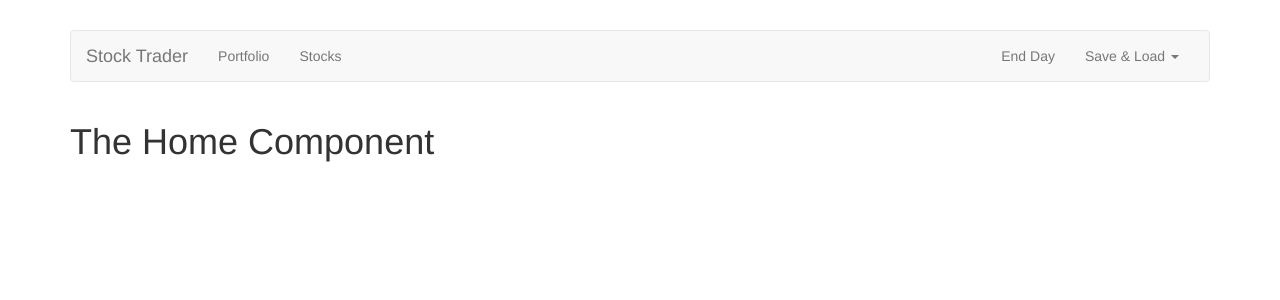
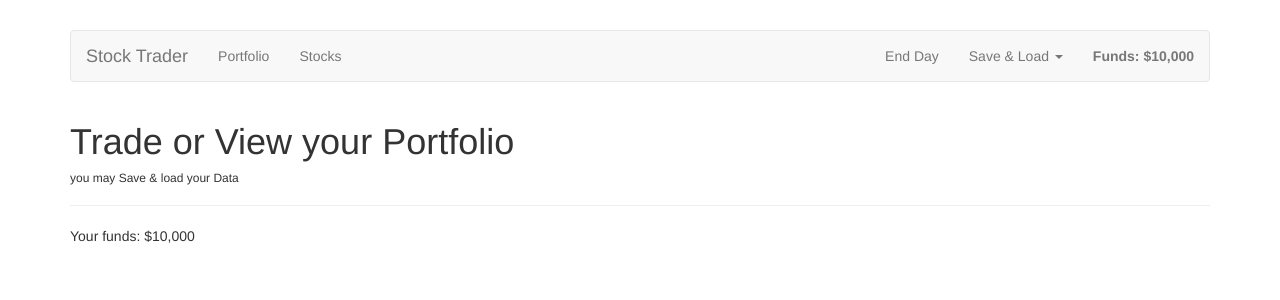
Before and after one commit to seinelet/udemy-vue-comp-1, a Vue app: page / in a window 1280 px wide. Shown: the top 300 px of the page. Built offline with nearby package versions, Linux system fonts and the light colour scheme.

Commit message:
298 Start

```diff
--- a/public/index.html
+++ b/public/index.html
@@ -8,6 +8,6 @@
   <body>
     <div id="app">
     </div>
-    <script src="/dist/build.js"></script>
+    <!-- <script src="/dist/build.js"></script> -->
   </body>
 </html>
--- a/src/components/Header.vue
+++ b/src/components/Header.vue
@@ -15,6 +15,9 @@
               ><a>Stocks</a></router-link
             >
           </ul>
+          <strong class="navbar-text navbar-right"
+            >Funds: {{ funds | currency }}</strong
+          >
           <ul class="nav navbar-nav navbar-right">
             <li><a href="#">End Day</a></li>
             <li class="dropdown">
@@ -40,3 +43,13 @@
     </nav>
   </div>
 </template>
+
+<script>
+export default {
+  computed: {
+    funds() {
+      return this.$store.getters.funds;
+    }
+  }
+};
+</script>
--- a/src/components/Home.vue
+++ b/src/components/Home.vue
@@ -1,4 +1,18 @@
-<template lang="pug">
-  div
-    h1 The Home Component
+<template>
+  <div>
+    <h1>Trade or View your Portfolio</h1>
+    <h6>you may Save & load your Data</h6>
+    <hr />
+    <p>Your funds: {{ funds | currency }}</p>
+  </div>
 </template>
+
+<script>
+export default {
+  computed: {
+    funds() {
+      return this.$store.getters.funds;
+    }
+  }
+};
+</script>
--- a/src/components/portfolio/Stock.vue
+++ b/src/components/portfolio/Stock.vue
@@ -16,21 +16,32 @@
             type="number"
             placeholder="Quantity"
             v-model.number="quantity"
+            :class="{ danger: insufficientQuantity }"
           />
         </div>
         <div class="pull-right">
           <button
             class="btn btn-info"
             @click="sellStock"
-            :disabled="quantity <= 0 || !Number.isInteger(quantity)"
+            :disabled="
+              insufficientQuantity ||
+                quantity <= 0 ||
+                !Number.isInteger(quantity)
+            "
           >
-            Sell
+            {{ insufficientQuantity ? "Not enough" : "Sell" }}
           </button>
         </div>
       </div>
     </div>
   </div>
 </template>
+
+<style scoped>
+.danger {
+  border: 1px solid red;
+}
+</style>
 
 <script>
 import { mapActions } from "vuex";
@@ -41,6 +52,11 @@ export default {
     return {
       quantity: 0
     };
+  },
+  computed: {
+    insufficientQuantity() {
+      return this.quantity > this.stock.quantity;
+    }
   },
   methods: {
     ...mapActions({
--- a/src/components/stocks/Stock.vue
+++ b/src/components/stocks/Stock.vue
@@ -14,21 +14,30 @@
             type="number"
             placeholder="Quantity"
             v-model.number="quantity"
+            :class="{ danger: insufficientFunds }"
           />
         </div>
         <div class="pull-right">
           <button
             class="btn btn-success"
             @click="buyStock"
-            :disabled="quantity <= 0 || !Number.isInteger(quantity)"
+            :disabled="
+              insufficientFunds || quantity <= 0 || !Number.isInteger(quantity)
+            "
           >
-            Buy
+            {{ insufficientFunds ? "Insufficient Funds" : "Buy" }}
           </button>
         </div>
       </div>
     </div>
   </div>
 </template>
+
+<style scoped>
+.danger {
+  border: 1px solid red;
+}
+</style>
 
 <script>
 export default {
@@ -37,6 +46,14 @@ export default {
     return {
       quantity: 0
     };
+  },
+  computed: {
+    funds() {
+      return this.$store.getters.funds;
+    },
+    insufficientFunds() {
+      return this.quantity * this.stock.price > this.funds;
+    }
   },
   methods: {
     buyStock() {
--- a/src/main.js
+++ b/src/main.js
@@ -5,6 +5,10 @@ import { routes } from "./routes";
 import store from "./store";
 
 Vue.use(VueRouter);
+
+Vue.filter("currency", value => {
+  return "$" + value.toLocaleString();
+});
 
 const router = new VueRouter({
   mode: "history",
```
